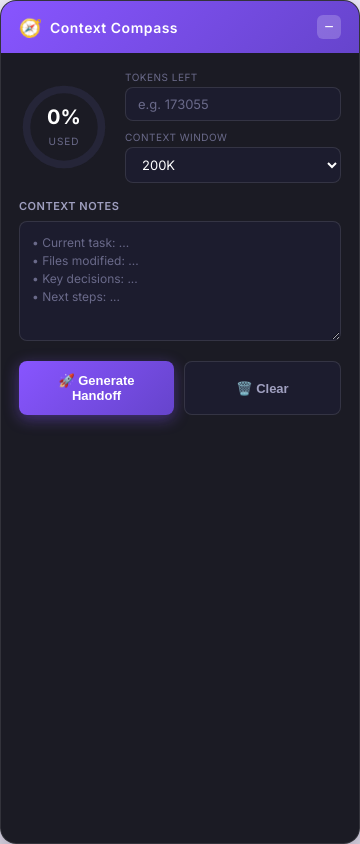
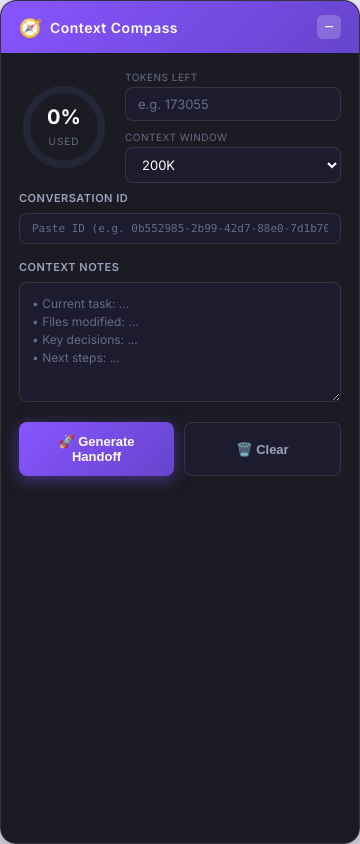
Before and after one commit to SamDeiter/context-monitor, an Electron app: page index.html in a window 360 px wide. Drawn offline with Linux system fonts and the light colour scheme.

Commit message:
feat: Add conversation ID selector and Electron support

```diff
--- a/app.js
+++ b/app.js
@@ -16,6 +16,7 @@ class ContextCompass {
             gaugePercent: document.getElementById('gaugePercent'),
             warningBanner: document.getElementById('warningBanner'),
             contextNotes: document.getElementById('contextNotes'),
+            conversationId: document.getElementById('conversationId'),
             handoffSection: document.getElementById('handoffSection'),
             handoffOutput: document.getElementById('handoffOutput'),
             generateBtn: document.getElementById('generateBtn'),
@@ -99,6 +100,11 @@ class ContextCompass {
 
         // Notes auto-save
         this.elements.contextNotes.addEventListener('input', () => {
+            this.saveState();
+        });
+
+        // Conversation ID auto-save
+        this.elements.conversationId.addEventListener('input', () => {
             this.saveState();
         });
 
@@ -186,6 +192,7 @@ class ContextCompass {
         const percentUsed = Math.round((tokensUsed / contextWindow) * 100);
 
         const notes = this.elements.contextNotes.value.trim();
+        const conversationId = this.elements.conversationId.value.trim() || 'Not specified';
         const timestamp = new Date().toLocaleString();
 
         // Parse notes to extract structured info
@@ -193,6 +200,7 @@ class ContextCompass {
 
         const handoff = `## 🧭 Context Handoff
 **Generated:** ${timestamp}
+**Conversation ID:** ${conversationId}
 **Session Usage:** ${tokensUsed.toLocaleString()} / ${contextWindow.toLocaleString()} tokens (${percentUsed}% used)
 
 ---
@@ -323,6 +331,7 @@ ${parsed.other || 'None'}
             tokensLeft: this.elements.tokensLeft.value,
             contextWindow: this.elements.contextWindow.value,
             notes: this.elements.contextNotes.value,
+            conversationId: this.elements.conversationId.value,
             minimized: this.elements.widget.classList.contains('minimized'),
             position: {
                 left: this.elements.widget.style.left,
@@ -347,6 +356,9 @@ ${parsed.other || 'None'}
                 if (state.notes) {
                     this.elements.contextNotes.value = state.notes;
                 }
+                if (state.conversationId) {
+                    this.elements.conversationId.value = state.conversationId;
+                }
                 if (state.minimized) {
                     this.elements.widget.classList.add('minimized');
                     this.elements.minimizeBtn.textContent = '+';
--- a/index.html
+++ b/index.html
@@ -58,6 +58,12 @@
           </div>
         </div>
 
+        <!-- Conversation Selector -->
+        <div class="conversation-section">
+          <label class="section-label">Conversation ID</label>
+          <input type="text" id="conversationId" placeholder="Paste ID (e.g. 0b552985-2b99-42d7-88e0-7d1b709f2413)" />
+        </div>
+
         <!-- Warning Banner -->
         <div class="warning-banner" id="warningBanner">
           <span class="warning-icon">⚠️</span>
--- a/style.css
+++ b/style.css
@@ -120,6 +120,33 @@ body {
   display: flex;
   gap: 16px;
   align-items: center;
+}
+
+/* Conversation Section */
+.conversation-section {
+  margin-top: -8px;
+}
+
+.conversation-section input {
+  width: 100%;
+  background: var(--bg-secondary);
+  border: 1px solid var(--border-color);
+  border-radius: var(--radius-sm);
+  padding: 8px 12px;
+  color: var(--text-primary);
+  font-size: 11px;
+  font-family: 'Consolas', 'Monaco', monospace;
+  transition: border-color 0.2s, box-shadow 0.2s;
+}
+
+.conversation-section input:focus {
+  outline: none;
+  border-color: var(--accent-purple);
+  box-shadow: 0 0 0 3px rgba(136, 85, 255, 0.2);
+}
+
+.conversation-section input::placeholder {
+  color: var(--text-muted);
 }
 
 .gauge-container {
```
